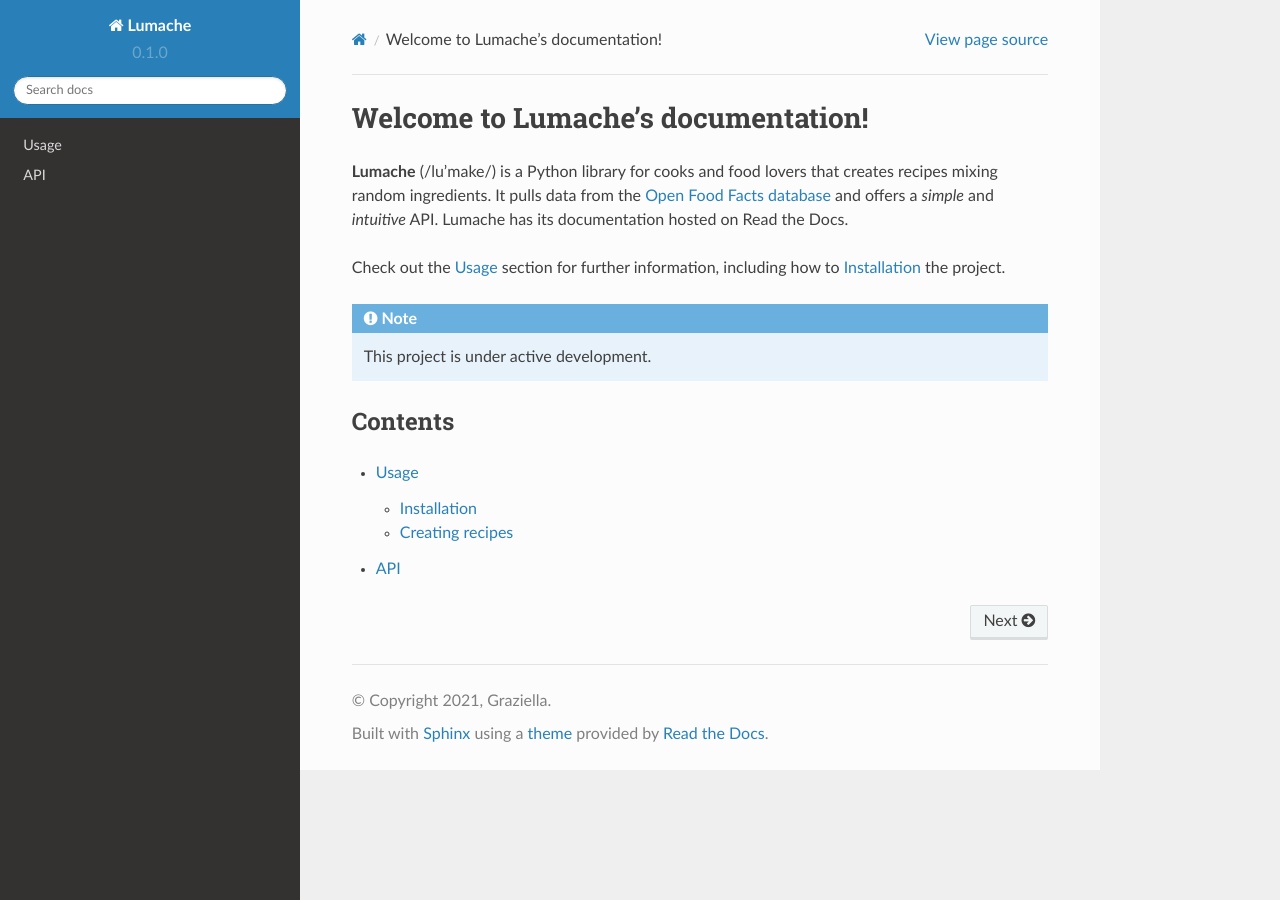
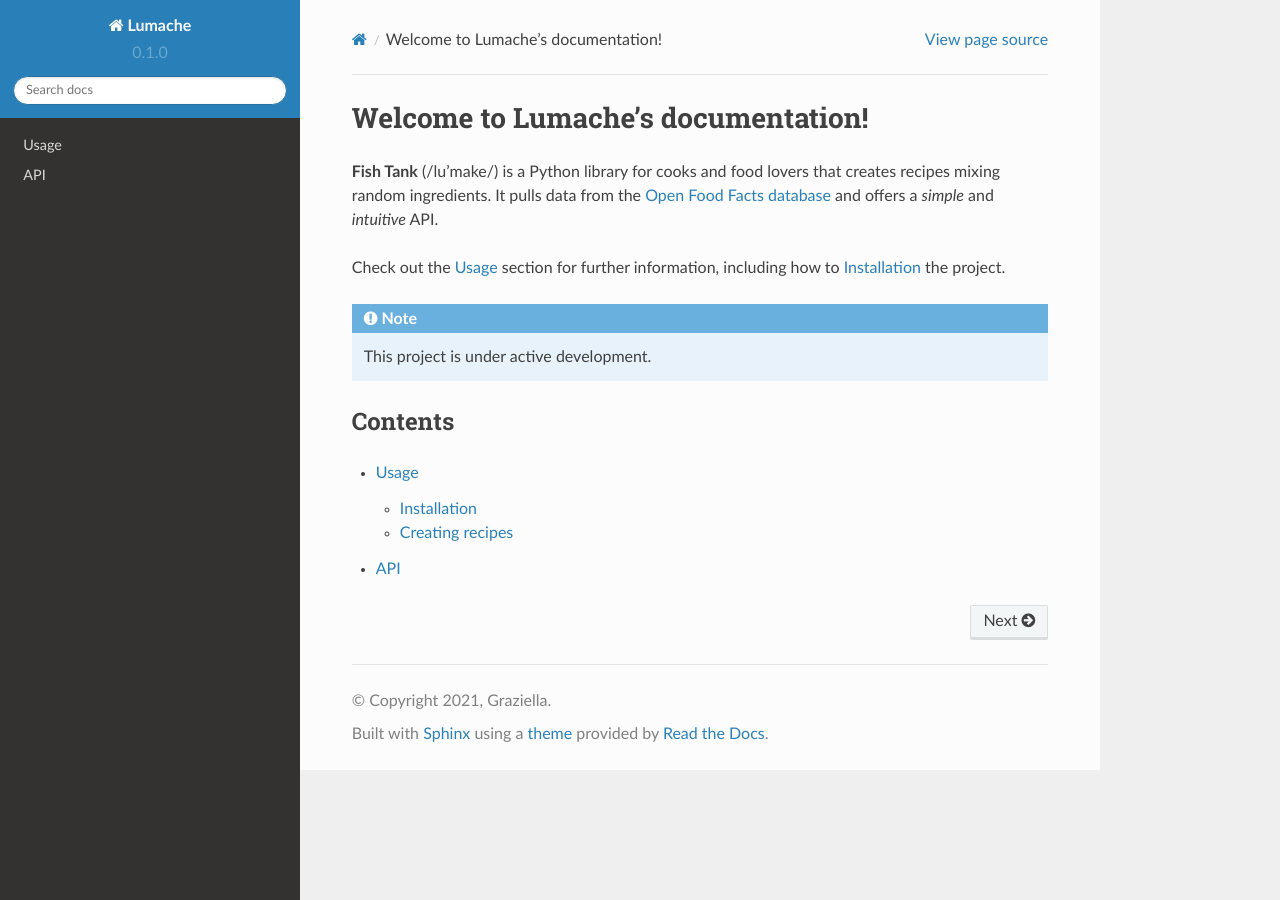
Before and after one commit to Tbarkin121/FishTank, a Sphinx documentation site: the page built from docs/source/index.rst, in a window 1280 px wide. Built offline with Sphinx 7.4.7 and the Read the Docs theme 2.0.0, drawn with Linux system fonts in a browser that asks for light colours.

Commit message:
Making small changes because build seems fragile

```diff
--- a/docs/source/index.rst
+++ b/docs/source/index.rst
@@ -1,11 +1,10 @@
 Welcome to Lumache's documentation!
 ===================================
 
-**Lumache** (/lu'make/) is a Python library for cooks and food lovers
+**Fish Tank** (/lu'make/) is a Python library for cooks and food lovers
 that creates recipes mixing random ingredients.
 It pulls data from the `Open Food Facts database <https://world.openfoodfacts.org/>`_
 and offers a *simple* and *intuitive* API.
-Lumache has its documentation hosted on Read the Docs.
 
 Check out the :doc:`usage` section for further information, including
 how to :ref:`installation` the project.
```
